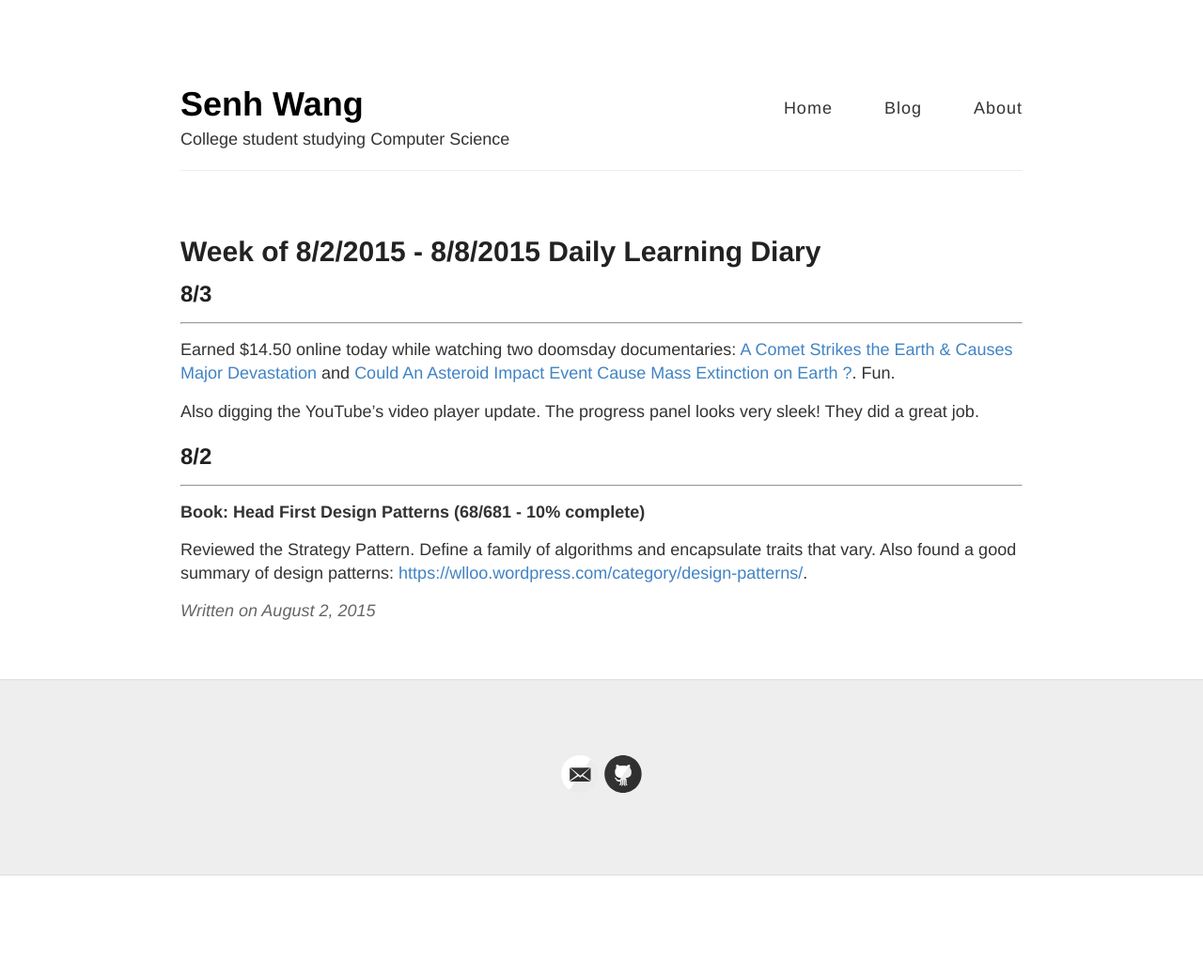
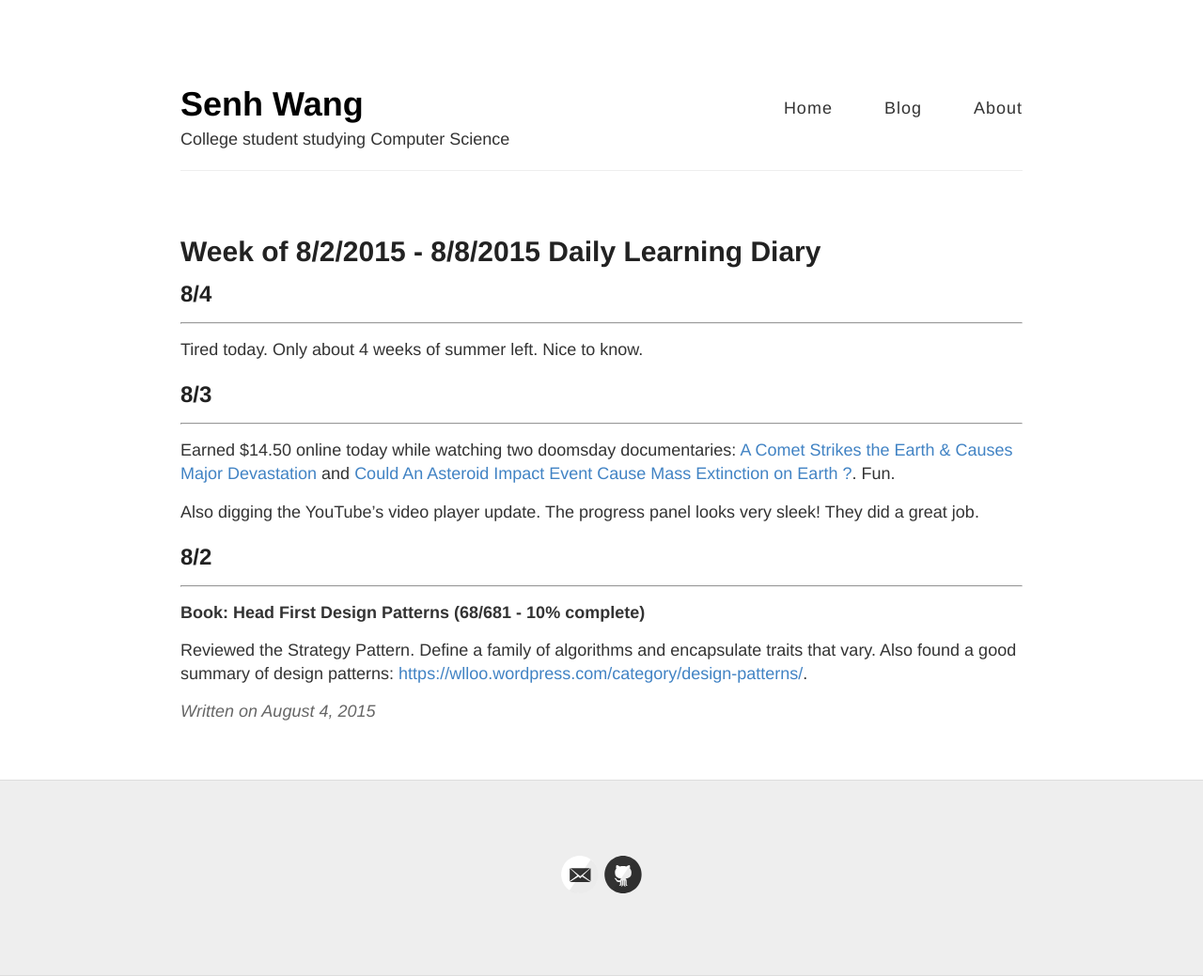
Before and after one commit to SenhW/senhw.github.io, a Jekyll site: the page built from _posts/2015-08-02-8-2-2015-learning-diary.md, in a window 1280 px wide. Shown: the whole page at 94% size. Built offline with Jekyll 4.4.1, drawn with Linux system fonts in a browser that asks for light colours; Markdown is read by kramdown in place of the engine named in the settings; before the commit the page ends 932 px from its top, so only the background shows below that.

Commit message:
8/4 entry

```diff
--- a/_posts/2015-08-02-8-2-2015-learning-diary.md
+++ b/_posts/2015-08-02-8-2-2015-learning-diary.md
@@ -2,8 +2,12 @@
 layout: post
 title: Week of 8/2/2015 - 8/8/2015 Daily Learning Diary
 permalink: /blog/8-2-2015-learning-diary/
-date: 2015-08-02
+date: 2015-08-04
 ---
+
+## 8/4
+---
+Tired today. Only about 4 weeks of summer left. Nice to know.
 
 ## 8/3
 ---
```
